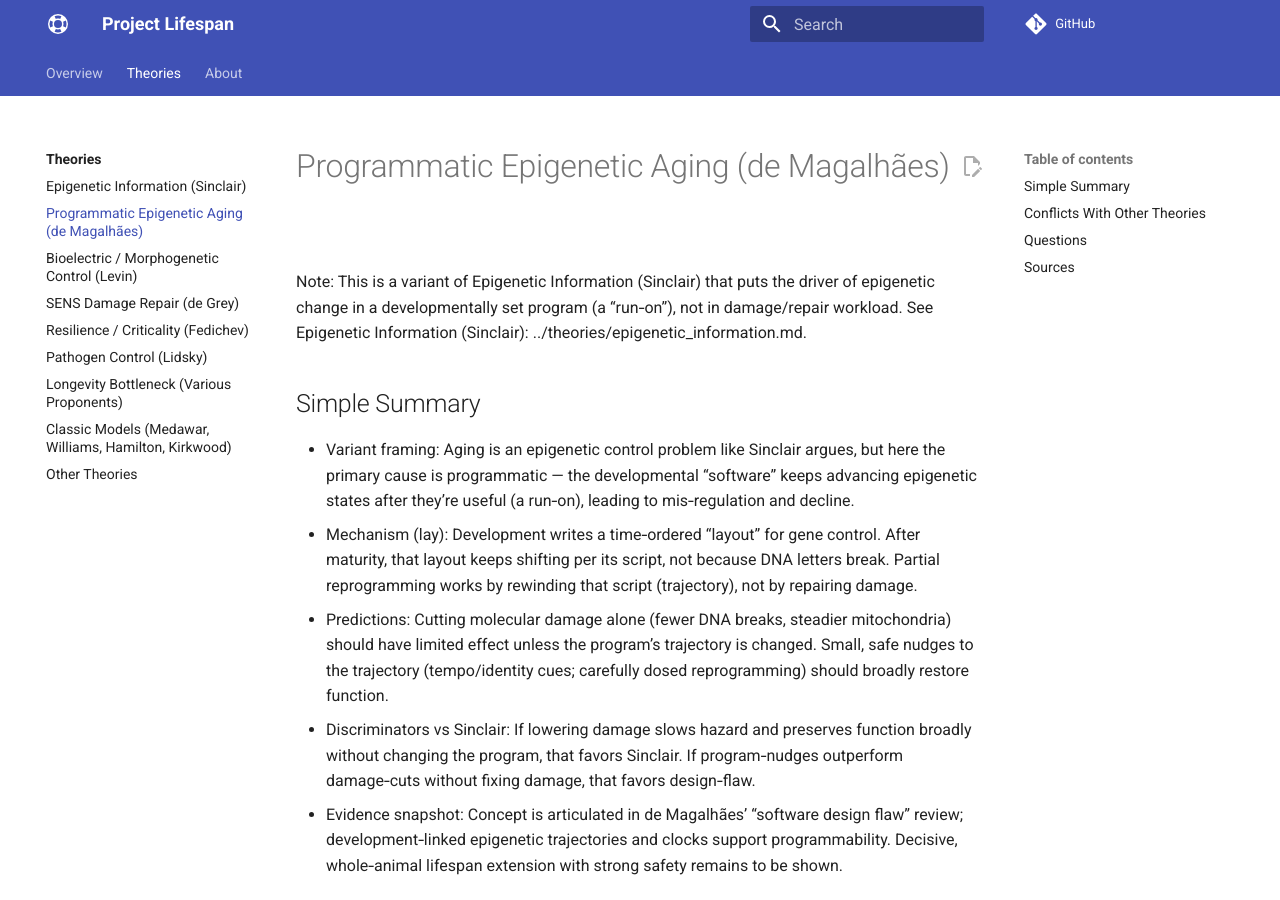
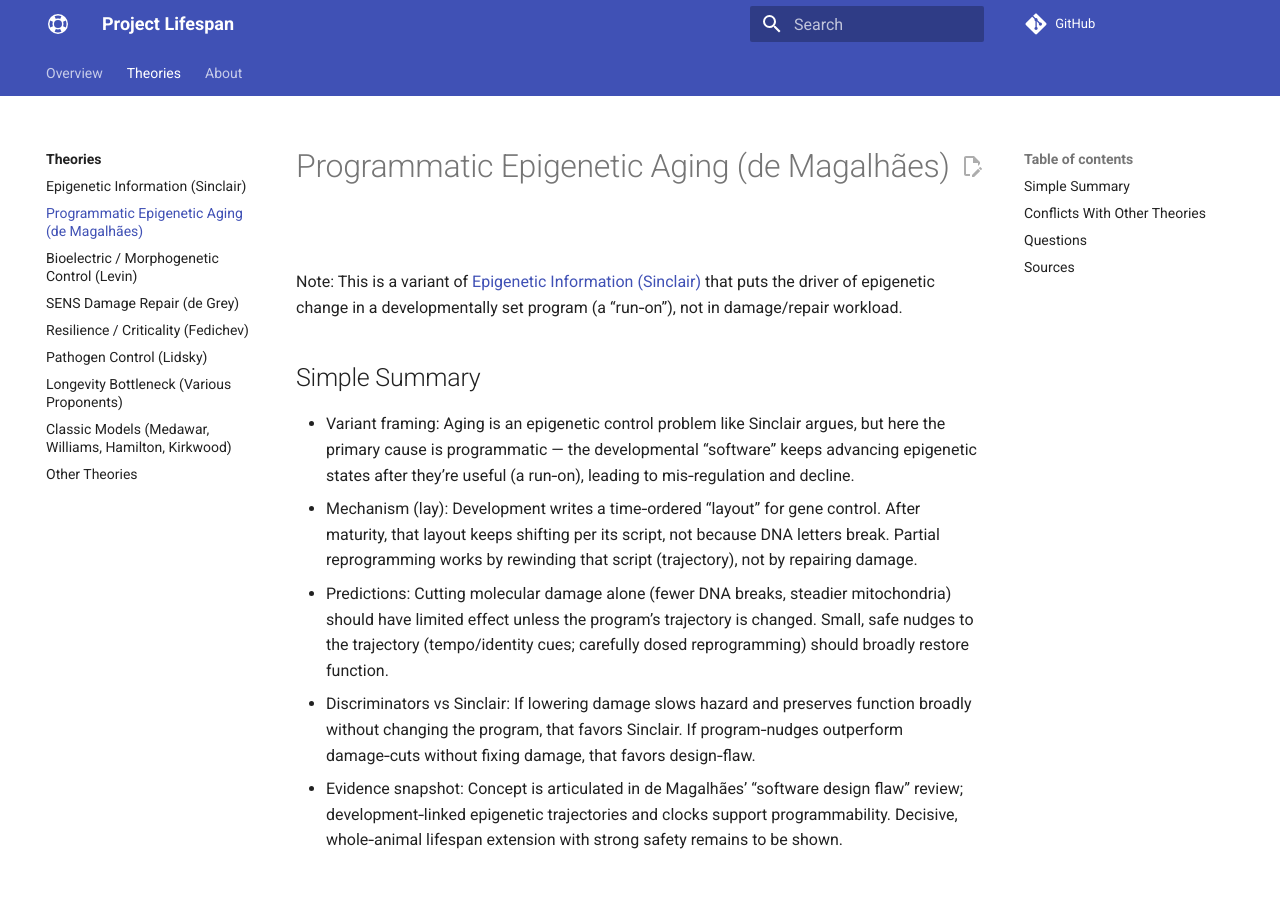
Before and after one commit to djgish485/project-lifespan, an MkDocs documentation site: the page built from docs/theories/programmatic_epigenetic_aging.md, in a window 1280 px wide and 900 px high. Built offline with MkDocs 1.6.1 and Material for MkDocs 9.7.7, drawn with Linux system fonts in a browser that asks for light colours; comment, search, counter and statistics services are not loaded.

Commit message:
docs(theories): clarify variant note with link to Sinclair page

```diff
--- a/docs/theories/programmatic_epigenetic_aging.md
+++ b/docs/theories/programmatic_epigenetic_aging.md
@@ -10,7 +10,7 @@ tags:
 
 # Programmatic Epigenetic Aging (de Magalhães)
 
-Note: This is a variant of Epigenetic Information (Sinclair) that puts the driver of epigenetic change in a developmentally set program (a “run‑on”), not in damage/repair workload. See Epigenetic Information (Sinclair): ../theories/epigenetic_information.md.
+Note: This is a variant of [Epigenetic Information (Sinclair)](../theories/epigenetic_information.md) that puts the driver of epigenetic change in a developmentally set program (a “run‑on”), not in damage/repair workload.
 
 ## Simple Summary
 
```
